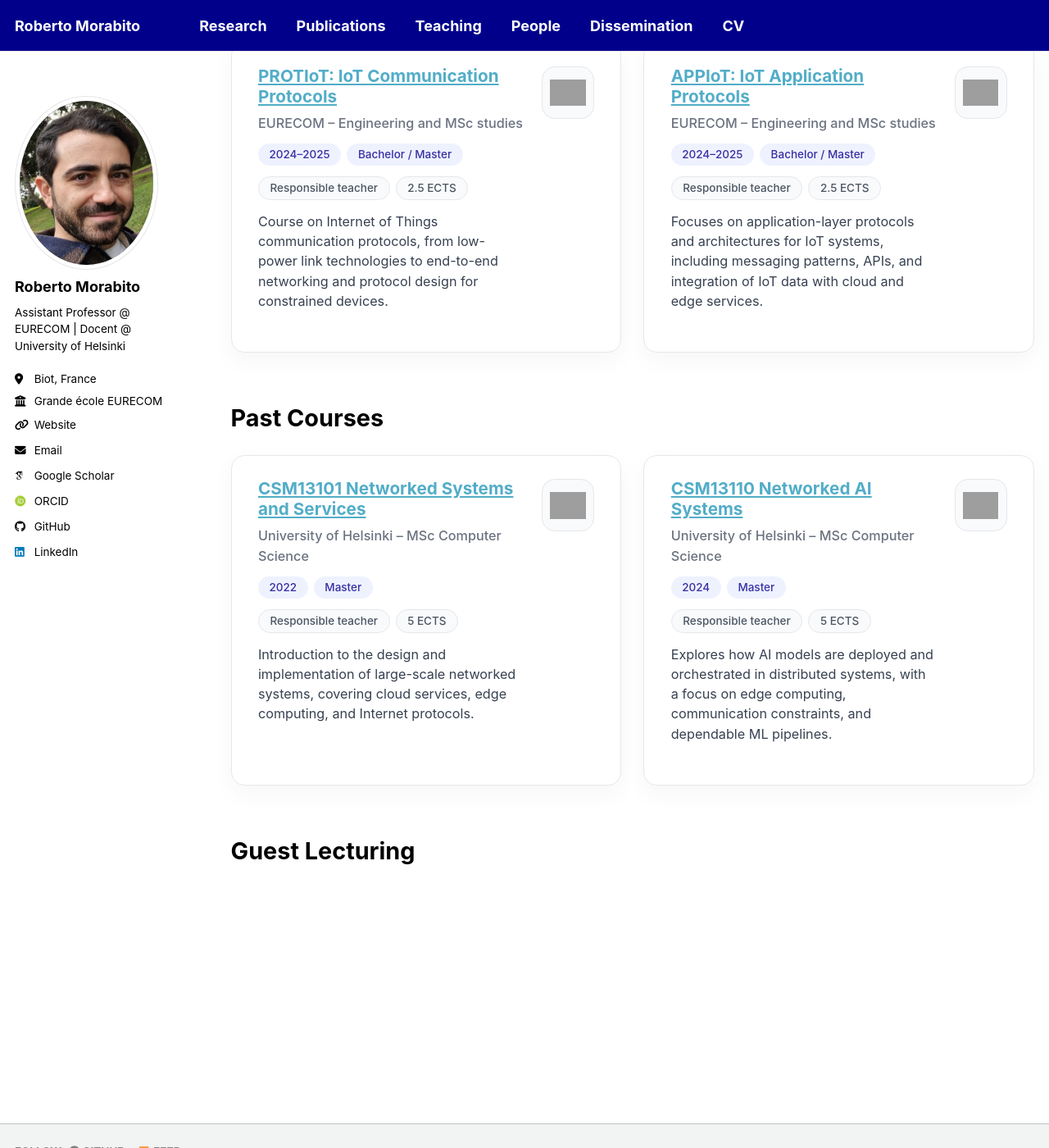
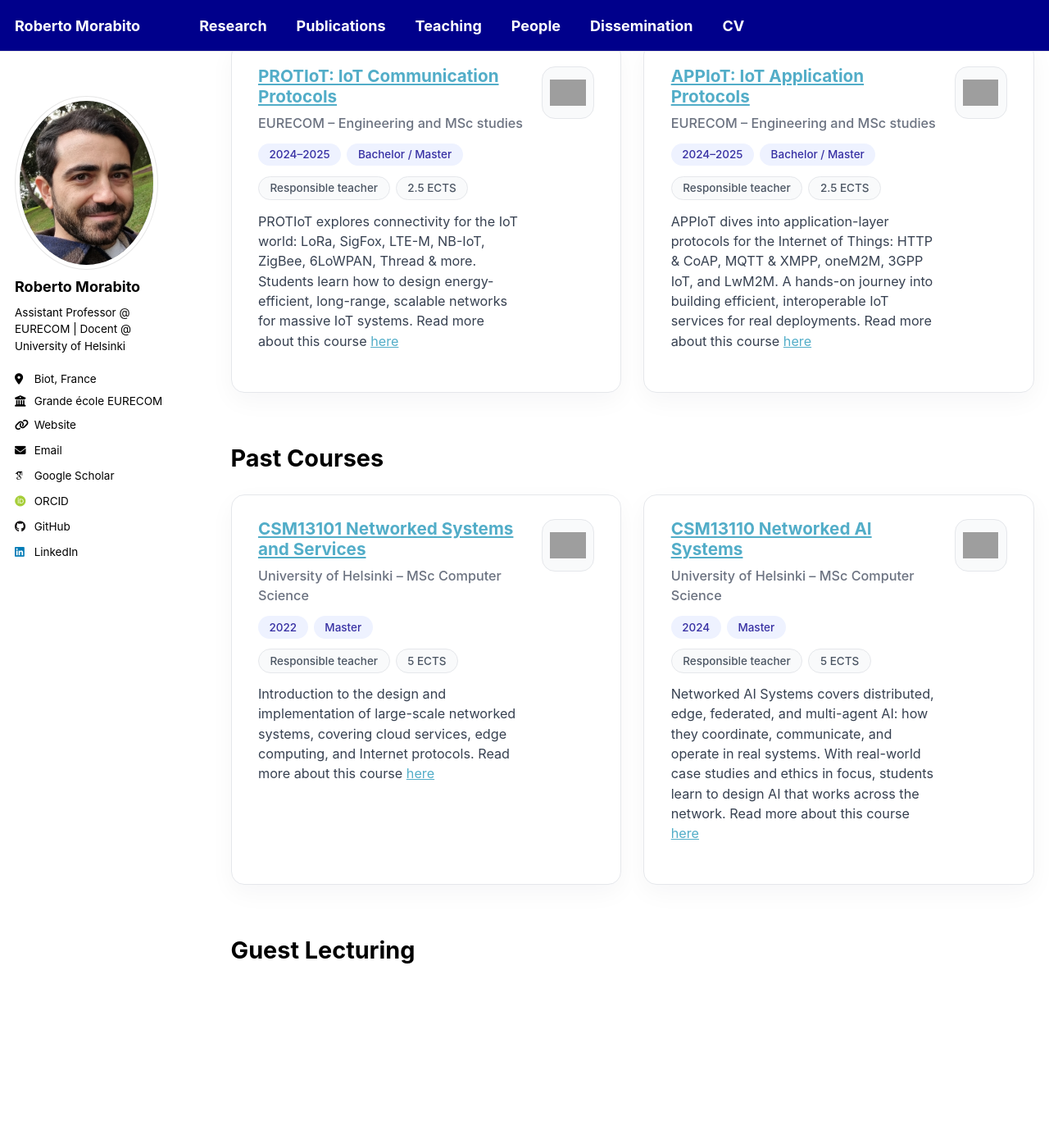
Before and after one commit to robertmora/robertmora.github.io, a Jekyll site: the page built from _pages/teaching.html, in a window 1280 px wide and 1400 px high, scrolled down 375 px. Shown: the whole window at 82% size. Built offline with Jekyll 4.4.1, drawn with Linux system fonts in a browser that asks for light colours; some web fonts are replaced; a script that is not in the unit is left out; grey boxes are pictures that could not be loaded.

Commit message:
Update teaching.html

```diff
--- a/_pages/teaching.html
+++ b/_pages/teaching.html
@@ -156,8 +156,8 @@ I try to keep classes practical, system-oriented, and grounded in real-world dep
             </div>
 
             <p class="course-description">
-              Course on Internet of Things communication protocols, from low-power link
-              technologies to end-to-end networking and protocol design for constrained devices.
+              PROTIoT explores connectivity for the IoT world: LoRa, SigFox, LTE-M, NB-IoT, ZigBee, 6LoWPAN, Thread & more.
+              Students learn how to design energy-efficient, long-range, scalable networks for massive IoT systems. Read more about this course <a href="https://www.eurecom.fr/en/course/protiot-2025spring" target="_blank">here</a></h3>
             </p>
           </div>
           <div class="course-side">
@@ -182,8 +182,8 @@ I try to keep classes practical, system-oriented, and grounded in real-world dep
             </div>
 
             <p class="course-description">
-              Focuses on application-layer protocols and architectures for IoT systems, including
-              messaging patterns, APIs, and integration of IoT data with cloud and edge services.
+              APPIoT dives into application-layer protocols for the Internet of Things: HTTP & CoAP, MQTT & XMPP, oneM2M, 3GPP IoT, and LwM2M.
+              A hands-on journey into building efficient, interoperable IoT services for real deployments. Read more about this course <a href="https://www.eurecom.fr/en/course/appiot-2025spring" target="_blank">here</a></h3>
             </p>
           </div>
           <div class="course-side">
@@ -216,7 +216,7 @@ I try to keep classes practical, system-oriented, and grounded in real-world dep
 
             <p class="course-description">
               Introduction to the design and implementation of large-scale networked systems,
-              covering cloud services, edge computing, and Internet protocols.
+              covering cloud services, edge computing, and Internet protocols. Read more about this course <a href="https://studies.helsinki.fi/courses/course-implementation/hy-opt-cur-2223-4f07fae1-a64d-49d8-89de-8e69bcd8b6a1/CSM13101" target="_blank">here</a></h3>
             </p>
           </div>
           <div class="course-side">
@@ -240,8 +240,8 @@ I try to keep classes practical, system-oriented, and grounded in real-world dep
             </div>
 
             <p class="course-description">
-              Explores how AI models are deployed and orchestrated in distributed systems, with a
-              focus on edge computing, communication constraints, and dependable ML pipelines.
+              Networked AI Systems covers distributed, edge, federated, and multi-agent AI: how they coordinate, communicate, and operate in real systems.
+              With real-world case studies and ethics in focus, students learn to design AI that works across the network. Read more about this course <a href="https://studies.helsinki.fi/courses/course-implementation/hy-opt-cur-2324-49bd55cf-4263-4c90-8247-3b84fb7ea3c8" target="_blank">here</a></h3>
             </p>
           </div>
           <div class="course-side">
```
